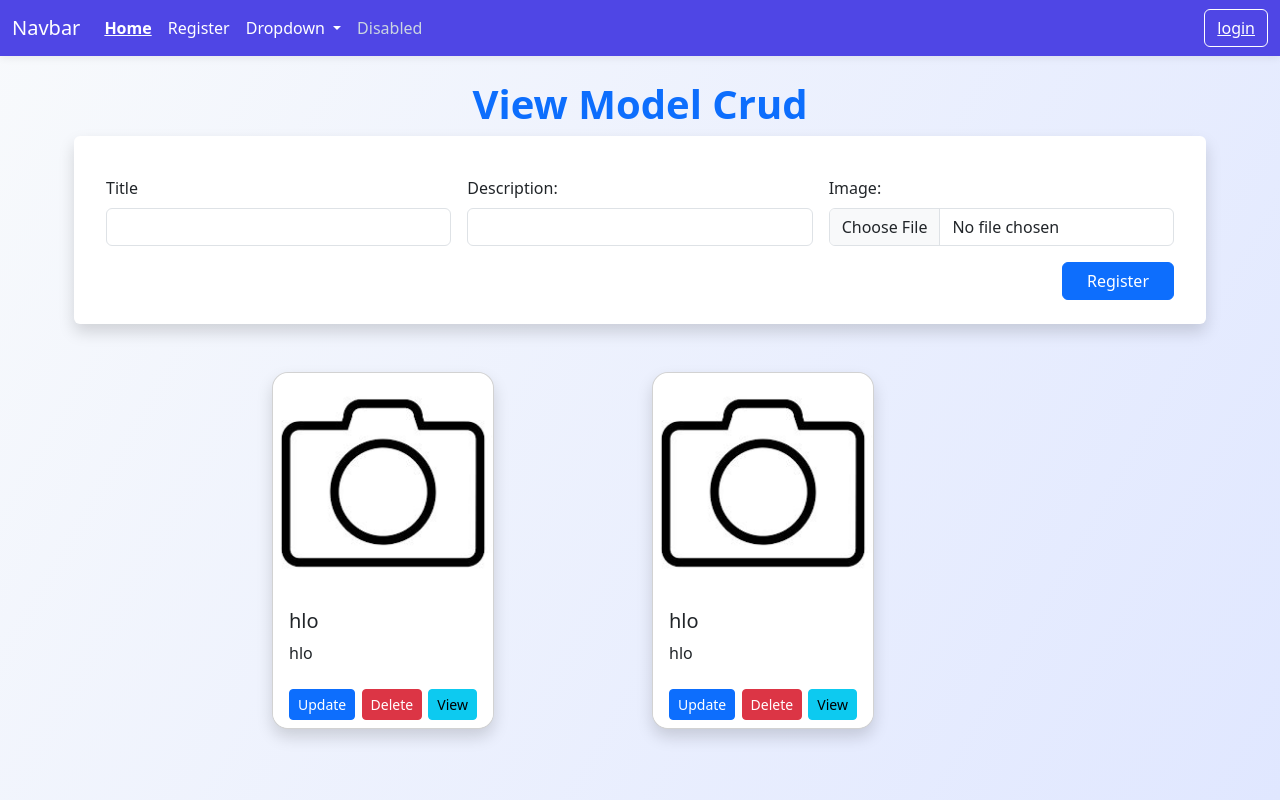
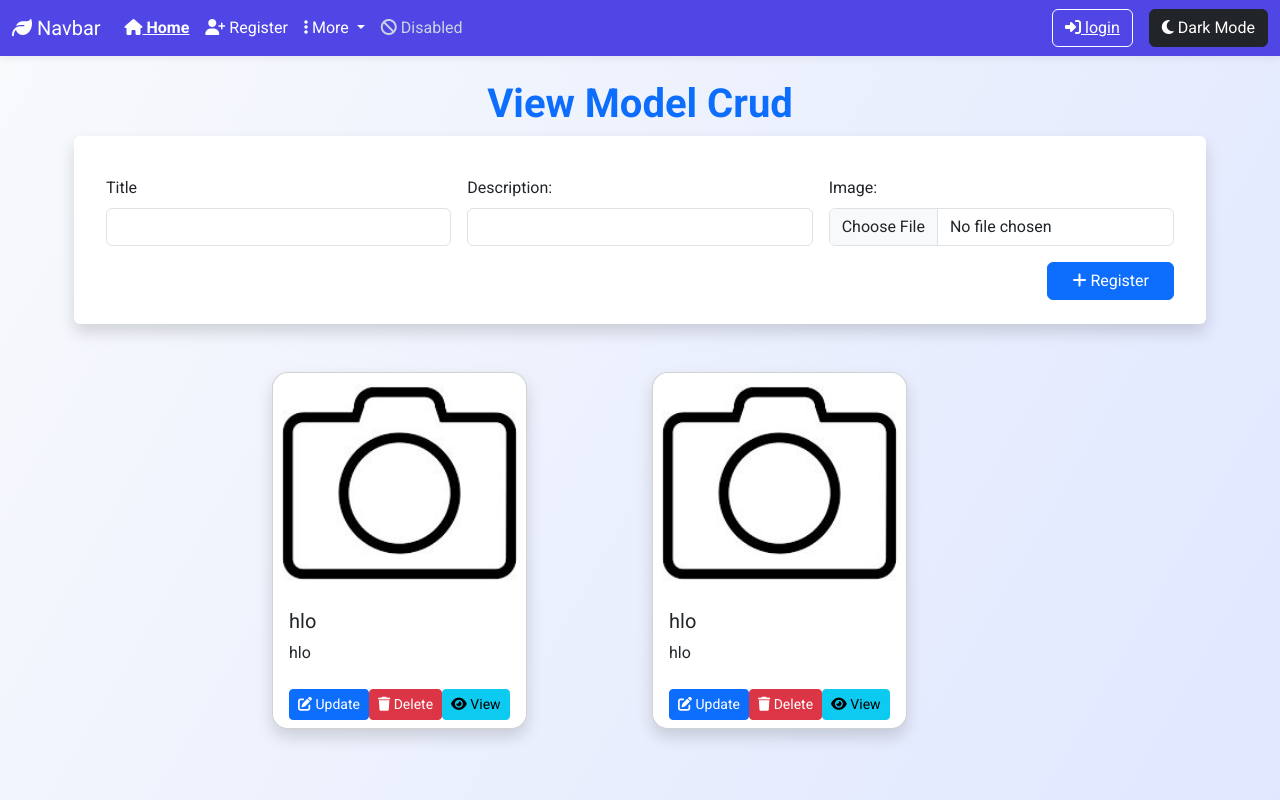
Before and after one commit to SheelimaKalra24/Django-Project, a Django app: page / in a window 1280 px wide. Run offline with Django 5.2, Linux system fonts and the light colour scheme; data comes from the database, SQL or seed files in the repository.

Commit message:
templates

```diff
--- a/D-jango/app/templates/demo.html
+++ b/D-jango/app/templates/demo.html
@@ -10,10 +10,14 @@
     {% comment %} <link rel="stylesheet" href="{% static 'style.css' %}"> {% endcomment %}
     <link href="https://cdn.jsdelivr.net/npm/bootstrap@5.3.3/dist/css/bootstrap.min.css" rel="stylesheet" integrity="sha384-QWTKZyjpPEjISv5WaRU9OFeRpok6YctnYmDr5pNlyT2bRjXh0JMhjY6hW+ALEwIH" crossorigin="anonymous">
     <script src="https://cdn.jsdelivr.net/npm/bootstrap@5.3.3/dist/js/bootstrap.bundle.min.js" integrity="sha384-YvpcrYf0tY3lHB60NNkmXc5s9fDVZLESaAA55NDzOxhy9GkcIdslK1eN7N6jIeHz" crossorigin="anonymous"></script>
+    <link rel="stylesheet" href="https://cdnjs.cloudflare.com/ajax/libs/font-awesome/6.4.0/css/all.min.css">
+    <link href="https://fonts.googleapis.com/css2?family=Roboto:wght@400;700&display=swap" rel="stylesheet">
     <style>
         body {
             background: linear-gradient(120deg, #f8fafc 0%, #e0e7ff 100%);
             min-height: 100vh;
+            font-family: 'Roboto', sans-serif;
+            transition: background 0.3s, color 0.3s;
         }
         .navbar {
             box-shadow: 0 2px 8px rgba(0,0,0,0.07);
@@ -47,36 +51,69 @@
             box-shadow: 0 4px 16px rgba(0,0,0,0.10);
             border-radius: 1rem;
             overflow: hidden;
+            transition: transform 0.2s, box-shadow 0.2s;
+        }
+        .card:hover {
+            transform: translateY(-8px) scale(1.03);
+            box-shadow: 0 8px 32px rgba(80,80,200,0.18);
         }
         .card-img-top {
             border-top-left-radius: 1rem;
             border-top-right-radius: 1rem;
         }
+        /* Dark mode styles */
+        body.dark-mode {
+            background: linear-gradient(120deg, #232526 0%, #414345 100%);
+            color: #f3f4f6;
+        }
+        body.dark-mode .navbar {
+            background: #232526 !important;
+        }
+        body.dark-mode .navbar .navbar-brand,
+        body.dark-mode .navbar .nav-link,
+        body.dark-mode .navbar .dropdown-item {
+            color: #f3f4f6 !important;
+        }
+        body.dark-mode .card {
+            background: #232526;
+            color: #f3f4f6;
+        }
+        body.dark-mode .btn,
+        body.dark-mode .btn-outline-success {
+            color: #fff !important;
+            background: #6366f1 !important;
+            border-color: #fff !important;
+        }
     </style>
+    <script>
+      function toggleDarkMode() {
+        document.body.classList.toggle('dark-mode');
+      }
+    </script>
     {% block extra_css %}{% endblock %}
 </head>
 <body>
     {% block 'navbar' %}
     <nav class="navbar navbar-expand-lg bg-body-tertiary">
         <div class="container-fluid">
-          <a class="navbar-brand" href="#">Navbar</a>
+          <a class="navbar-brand" href="#"><i class="fa-solid fa-leaf"></i> Navbar</a>
           <button class="navbar-toggler" type="button" data-bs-toggle="collapse" data-bs-target="#navbarSupportedContent" aria-controls="navbarSupportedContent" aria-expanded="false" aria-label="Toggle navigation">
             <span class="navbar-toggler-icon"></span>
           </button>
           <div class="collapse navbar-collapse" id="navbarSupportedContent">
             <ul class="navbar-nav me-auto mb-2 mb-lg-0">
               <li class="nav-item">
-                <a class="nav-link active" aria-current="page" href="{% url 'home' %}">Home</a>
+                <a class="nav-link active" aria-current="page" href="{% url 'home' %}"><i class="fa-solid fa-house"></i> Home</a>
               </li>
               <li class="nav-item">
-                <a class="nav-link" href="{% url 'register' %}">Register</a>
+                <a class="nav-link" href="{% url 'register' %}"><i class="fa-solid fa-user-plus"></i> Register</a>
               </li>
               {% comment %} <li class="nav-item">
-                <a class="nav-link" href="{% url 'login' %}">Login</a>
+                <a class="nav-link" href="{% url 'login' %}"><i class="fa-solid fa-right-to-bracket"></i> Login</a>
               </li> {% endcomment %}
               <li class="nav-item dropdown">
                 <a class="nav-link dropdown-toggle" href="#" role="button" data-bs-toggle="dropdown" aria-expanded="false">
-                  Dropdown
+                  <i class="fa-solid fa-ellipsis-vertical"></i> More
                 </a>
                 <ul class="dropdown-menu">
                   <li><a class="dropdown-item" href="#">Action</a></li>
@@ -86,17 +123,18 @@
                 </ul>
               </li>
               <li class="nav-item">
-                <a class="nav-link disabled" aria-disabled="true">Disabled</a>
+                <a class="nav-link disabled" aria-disabled="true"><i class="fa-solid fa-ban"></i> Disabled</a>
               </li>
             </ul>
             <form class="d-flex" role="search">
               {% if user.is_authenticated %}
-              <button class="btn btn-outline-success" type="submit">{{user.username}}</button>
-              <button class="btn btn-outline-success" type="submit"> <a href="{% url 'logout' %}">logout</a></button>
+              <button class="btn btn-outline-success" type="submit"><i class="fa-solid fa-user"></i> {{user.username}}</button>
+              <button class="btn btn-outline-success" type="submit"> <a href="{% url 'logout' %}"><i class="fa-solid fa-right-from-bracket"></i> logout</a></button>
               {% else %}
-              <button class="btn btn-outline-success" type="submit"> <a href="{% url 'login' %}">login</a></button>
+              <button class="btn btn-outline-success" type="submit"> <a href="{% url 'login' %}"><i class="fa-solid fa-right-to-bracket"></i> login</a></button>
               {% endif %}
             </form>
+            <button class="btn btn-dark ms-3" type="button" onclick="toggleDarkMode()"><i class="fa-solid fa-moon"></i> Dark Mode</button>
           </div>
         </div>
       </nav>
--- a/D-jango/app/templates/index.html
+++ b/D-jango/app/templates/index.html
@@ -23,23 +23,41 @@
           <input type="file" class="form-control" id="exampleFormControlInput1" name='image' value="{{update.image}}" required>
         </div>
         <div class="col-12 text-end">
-          <button type="submit" class="btn btn-primary px-4">Register</button>
+          <button type="submit" class="btn btn-primary px-4"><i class="fa-solid fa-plus"></i> Register</button>
         </div>
     </form>
+
+    <!-- Toast notification block (for future use) -->
+    <div class="position-fixed bottom-0 end-0 p-3" style="z-index: 11">
+      <div id="liveToast" class="toast" role="alert" aria-live="assertive" aria-atomic="true">
+        <div class="toast-header">
+          <i class="fa-solid fa-circle-info me-2 text-primary"></i>
+          <strong class="me-auto">Notification</strong>
+          <small>Now</small>
+          <button type="button" class="btn-close" data-bs-dismiss="toast" aria-label="Close"></button>
+        </div>
+        <div class="toast-body">
+          This is a creative toast notification!
+        </div>
+      </div>
+    </div>
 
     <div class="row g-4 justify-content-center">
       {% for post in posts %}
       <div class="col-md-4 d-flex align-items-stretch">
-        <div class="card shadow h-100">
-          <img src="{{post.image.url}}" alt="Cultural Fest" class="card-img-top event-image" style="height: 220px; object-fit: cover;" />
+        <div class="card shadow h-100 position-relative group">
+          <div class="position-relative">
+            <img src="{{post.image.url}}" alt="Cultural Fest" class="card-img-top event-image" style="height: 220px; object-fit: cover; transition: filter 0.3s;" />
+            <div class="position-absolute top-0 start-0 w-100 h-100" style="background:rgba(80,80,200,0.08); opacity:0; transition:opacity 0.3s;" onmouseover="this.style.opacity=1" onmouseout="this.style.opacity=0"></div>
+          </div>
           <div class="card-body d-flex flex-column">
             <h5 class="card-title">{{post.title}}</h5>
             <p class="card-text">{{post.des}}</p>
           </div>
           <div class="card-footer bg-white border-0 d-flex justify-content-between">
-            <a href="{% url 'update'  post.id %}" class="btn btn-primary btn-sm">Update</a>
-            <a href="{% url 'delete'  post.id %}" class="btn btn-danger btn-sm">Delete</a>
-            <a href="{% url 'see' post.id%}" class="btn btn-info btn-sm">View</a>
+            <a href="{% url 'update'  post.id %}" class="btn btn-primary btn-sm"><i class="fa-solid fa-pen-to-square"></i> Update</a>
+            <a href="{% url 'delete'  post.id %}" class="btn btn-danger btn-sm"><i class="fa-solid fa-trash"></i> Delete</a>
+            <a href="{% url 'see' post.id%}" class="btn btn-info btn-sm"><i class="fa-solid fa-eye"></i> View</a>
           </div>
         </div>
       </div>
```
